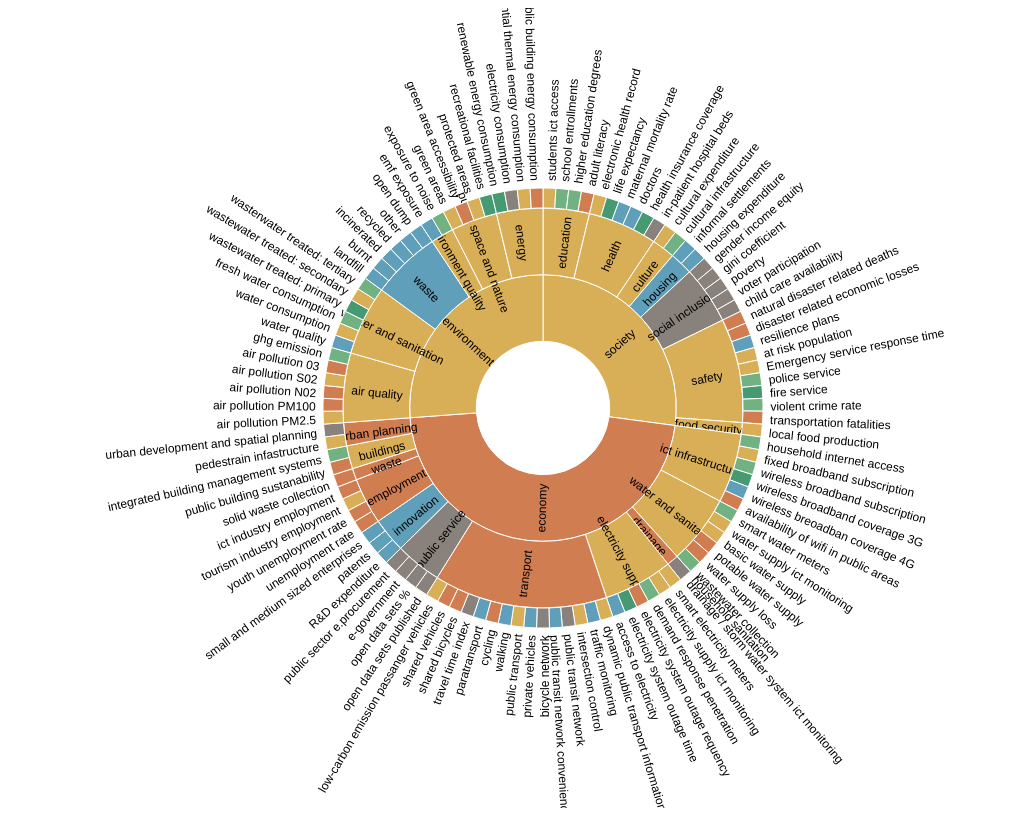
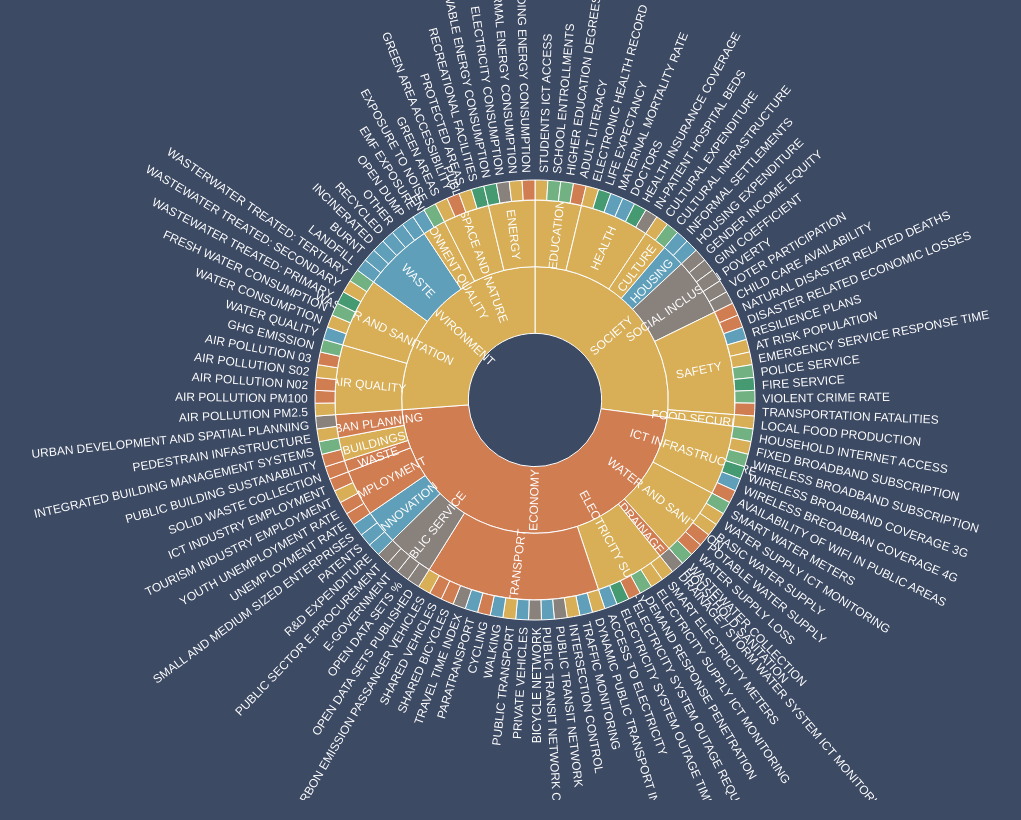
Before and after one commit to freshfish70/smartcity-kpi, a website built with webpack: page public/index.html in a window 1280 px wide. Shown: the whole page, without its empty margins (105-1126 px from the left). Built offline with nearby package versions, Linux system fonts and the light colour scheme.

Commit message:
Add global styling

```diff
--- a/public/index.html
+++ b/public/index.html
@@ -4,6 +4,22 @@
 		<meta charset="UTF-8" />
 		<meta name="viewport" content="width=device-width, initial-scale=1.0" />
 		<title>SMARTCITY KPI</title>
+		<style lang="css">
+			html,
+			body {
+				margin: 0;
+				padding: 0;
+			}
+			body {
+				background-color: rgb(61, 74, 100);
+				color: #fff;
+			}
+			text {
+				fill: #fff;
+				text-transform: uppercase;
+				text-overflow: ellipsis;
+			}
+		</style>
 	</head>
 	<body>
 		<svg></svg>
```
Lines whose indentation alone changed are shown as unchanged.
